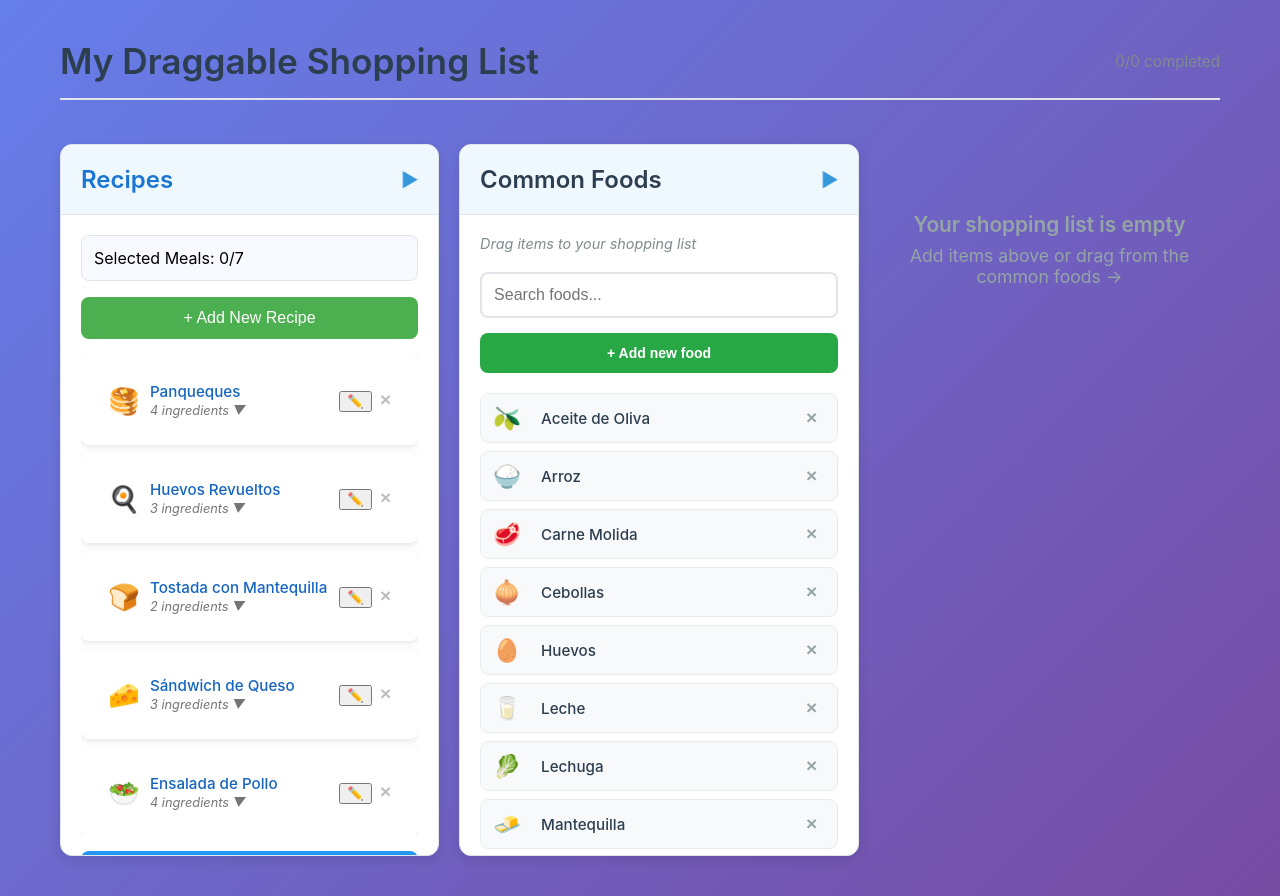
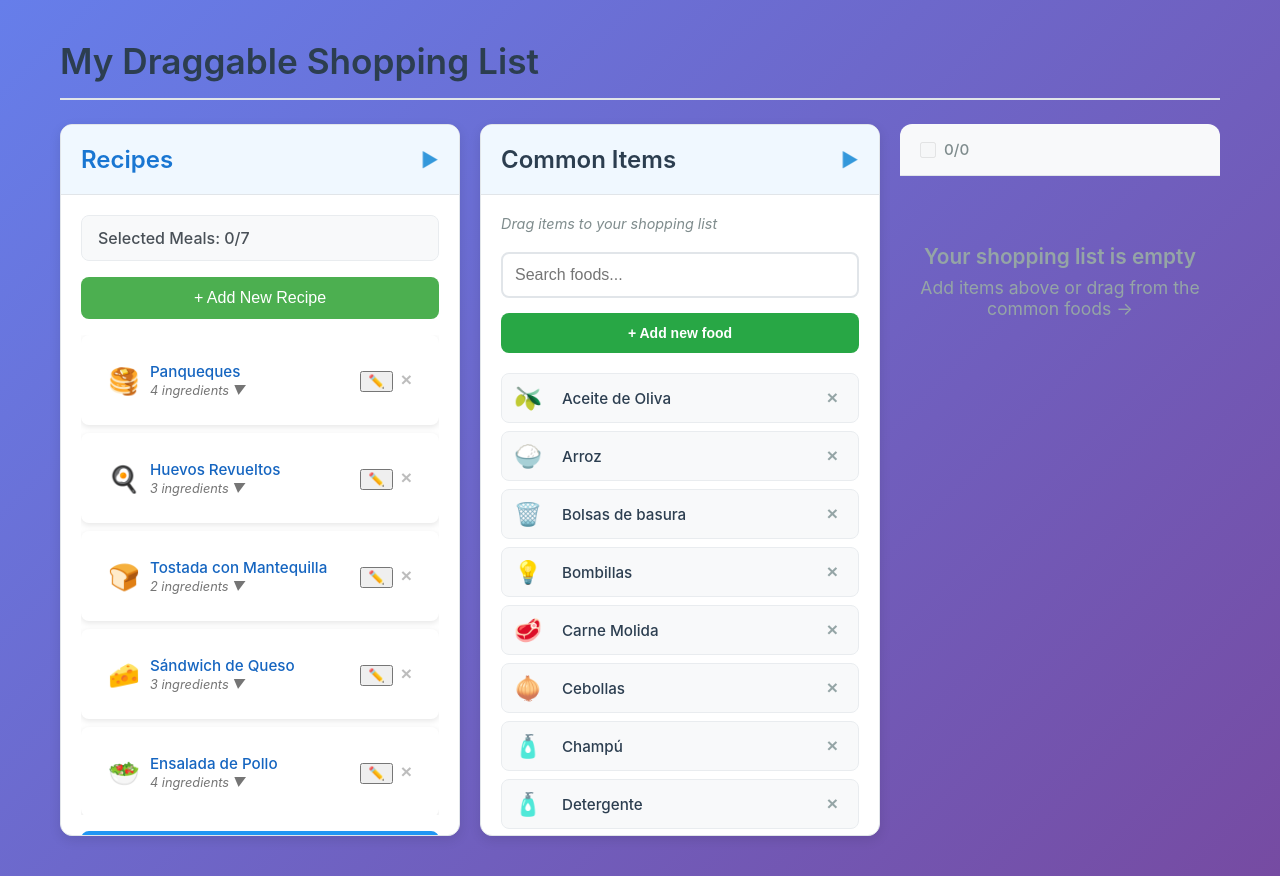
Before and after one commit to Kakalanp/ShopingListCalculator, a React (Create React App) app: page / in a window 1280 px wide. Built offline with nearby package versions, Linux system fonts and the light colour scheme.

Commit message:
bugfixing

```diff
--- a/src/components/AddNewFood.tsx
+++ b/src/components/AddNewFood.tsx
@@ -25,16 +25,22 @@ const AddNewFood: React.FC<AddNewFoodProps> = ({
   const [newFoodName, setNewFoodName] = useState('');
   const [newFoodEmoji, setNewFoodEmoji] = useState('🥘');
 
-  const addNewFood = (e: React.FormEvent) => {
-    e.preventDefault();
-    e.stopPropagation();
+  const addNewFood = (e?: React.FormEvent | React.MouseEvent) => {
+    if (e) {
+      e.preventDefault();
+      e.stopPropagation();
+
+    }
     if (newFoodName.trim()) {
       const newFood: FoodSupply = {
         id: `custom-${Date.now()}-${newFoodName.toLowerCase().replace(/\s+/g, '-')}`,
         name: newFoodName.trim(),
         emoji: newFoodEmoji || '🥘',
       };
-      onFoodsChange([...foods, newFood]);
+      // Use setTimeout to prevent re-render issues
+      setTimeout(() => {
+        onFoodsChange([...foods, newFood]);
+      }, 0);
       setNewFoodName('');
       setNewFoodEmoji('🥘');
       setIsAdding(false);
@@ -59,32 +65,58 @@ const AddNewFood: React.FC<AddNewFoodProps> = ({
   }
 
   return (
-    <div onClick={(e) => e.stopPropagation()}>
-      <form onSubmit={addNewFood} className={`add-food-form ${compact ? 'compact' : ''}`}>
+    <div onClick={(e) => {
+      e.stopPropagation();
+      e.preventDefault();
+    }}>
+      <div className={`add-food-form ${compact ? 'compact' : ''}`}>
         <div className="add-food-inputs">
           <input
             type="text"
             value={newFoodEmoji}
-            onChange={(e) => setNewFoodEmoji(e.target.value)}
+            onChange={(e) => {
+              e.stopPropagation();
+              setNewFoodEmoji(e.target.value);
+            }}
             className="food-emoji-input"
             placeholder="🥘"
             maxLength={2}
-            onClick={(e) => e.stopPropagation()}
+            onClick={(e) => {
+              e.stopPropagation();
+              e.preventDefault();
+            }}
           />
           <input
             type="text"
             value={newFoodName}
-            onChange={(e) => setNewFoodName(e.target.value)}
+            onChange={(e) => {
+              e.stopPropagation();
+              setNewFoodName(e.target.value);
+            }}
             placeholder={placeholder}
             className="food-name-input"
             autoFocus
-            onClick={(e) => e.stopPropagation()}
+            onClick={(e) => {
+              e.stopPropagation();
+              e.preventDefault();
+            }}
+            onKeyDown={(e) => {
+              e.stopPropagation();
+              if (e.key === 'Enter') {
+                e.preventDefault();
+                addNewFood(e);
+              }
+            }}
           />
           <button
-            type="submit"
+            type="button"
             className="save-food-btn"
             disabled={!newFoodName.trim()}
-            onClick={(e) => e.stopPropagation()}
+            onClick={(e) => {
+              e.stopPropagation();
+              e.preventDefault();
+              addNewFood(e);
+            }}
           >
             ✓
           </button>
@@ -93,13 +125,14 @@ const AddNewFood: React.FC<AddNewFoodProps> = ({
             className="cancel-food-btn"
             onClick={(e) => {
               e.stopPropagation();
+              e.preventDefault();
               handleCancel();
             }}
           >
             ×
           </button>
         </div>
-      </form>
+      </div>
     </div>
   );
 };
--- a/src/components/CommonFoodSupplies.tsx
+++ b/src/components/CommonFoodSupplies.tsx
@@ -46,7 +46,7 @@ const CommonFoodSupplies: React.FC<CommonFoodSuppliesProps> = ({ className, food
   return (
     <div className={`common-foods-container ${className || ''} ${isContainerCollapsed ? 'collapsed' : ''}`}>
       <div className="container-header" onClick={() => setIsContainerCollapsed(!isContainerCollapsed)}>
-        <h2>Common Foods</h2>
+        <h2>Common Items</h2>
         <span className={`container-expand-icon ${isContainerCollapsed ? '' : 'expanded'}`}>◀</span>
       </div>
 
--- a/src/components/RecipeList.css
+++ b/src/components/RecipeList.css
@@ -7,6 +7,7 @@
   border: 1px solid #e1e5e9;
   transition: all 0.3s ease;
   overflow: hidden;
+  width: 400px;
 }
 
 .recipe-container.collapsed {
@@ -383,11 +384,17 @@
 
 /* Selected meals counter */
 .selected-meals-counter {
+  background: #f8f9fa;
+  padding: 12px 16px;
+  border-radius: 8px;
   margin-bottom: 16px;
-  padding: 12px;
-  background: #f8f9ff;
-  border-radius: 8px;
-  border: 1px solid #e1e5e9;
+  font-weight: 500;
+  color: #495057;
+  border: 1px solid #e9ecef;
+  display: flex;
+  justify-content: space-between;
+  align-items: center;
+  gap: 12px;
 }
 
 .selected-meals-counter > div:first-child {
--- a/src/components/RecipeList.tsx
+++ b/src/components/RecipeList.tsx
@@ -14,7 +14,11 @@ interface RecipeListProps {
   rainbowColors: string[];
   foods: FoodSupply[];
   onFoodsChange: (foods: FoodSupply[]) => void;
+  onModalClose?: () => void;
   className?: string;
+  meals: Recipe[];
+  copyMealList: () => void;
+  copyMealsSuccess: boolean;
 }
 
 export interface FoodSupply {
@@ -31,7 +35,11 @@ const RecipeList: React.FC<RecipeListProps> = ({
   rainbowColors,
   foods,
   onFoodsChange,
-  className
+  onModalClose,
+  className,
+  meals,
+  copyMealList,
+  copyMealsSuccess
 }) => {
   const [isContainerCollapsed, setIsContainerCollapsed] = useState(false);
   const [copySuccess, setCopySuccess] = useState(false);
@@ -65,6 +73,10 @@ const RecipeList: React.FC<RecipeListProps> = ({
   const handleCloseModal = () => {
     setIsModalOpen(false);
     setEditingRecipe(null);
+    // Force refresh common foods when modal closes
+    if (onModalClose) {
+      onModalClose();
+    }
   };
 
   const toggleIngredients = (recipeId: string) => {
@@ -94,7 +106,16 @@ const RecipeList: React.FC<RecipeListProps> = ({
 
       <div className={`container-content ${isContainerCollapsed ? 'collapsed' : 'expanded'}`}>
         <div className="selected-meals-counter">
-          Selected Meals: {selectedRecipes.length}/7
+          <span>Selected Meals: {selectedRecipes.length}/7</span>
+          {meals.length > 0 && (
+            <button
+              className={`copy-btn ${copyMealsSuccess ? 'success' : ''}`}
+              onClick={copyMealList}
+              title={copyMealsSuccess ? 'Copied!' : 'Copy meal list to clipboard'}
+            >
+              {copyMealsSuccess ? '✓' : '🍽️'} Meals
+            </button>
+          )}
           {selectedRecipes.length > 0 && (
             <div className="selected-meals-preview">
               {selectedRecipes.map((recipeId, index) => {
--- a/src/components/RecipeModal.tsx
+++ b/src/components/RecipeModal.tsx
@@ -117,6 +117,12 @@ const RecipeModal: React.FC<RecipeModalProps> = ({
   };
 
   const handleBackdropClick = (e: React.MouseEvent) => {
+    // Don't close modal if there are any add-food forms open
+    const addFoodForms = document.querySelectorAll('.add-food-form');
+    if (addFoodForms.length > 0) {
+      return;
+    }
+
     if (e.target === e.currentTarget) {
       handleClose();
     }
--- a/src/components/ShoppingList.css
+++ b/src/components/ShoppingList.css
@@ -32,9 +32,74 @@
   gap: 16px;
 }
 
+.shopping-list-header {
+  background: #f8f9fa;
+  border-radius: 12px 12px 0 0;
+  padding: 16px 20px;
+  border-bottom: 1px solid #e1e5e9;
+  margin-bottom: 0;
+}
+
+.shopping-list-header .header-actions {
+  justify-content: space-between;
+  margin: 0;
+}
+
+.select-all-section {
+  display: flex;
+  align-items: center;
+}
+
+.select-all-label {
+  display: flex;
+  align-items: center;
+  gap: 8px;
+  cursor: pointer;
+  font-size: 0.95rem;
+  color: #555;
+  user-select: none;
+}
+
+.select-all-checkbox {
+  width: 16px;
+  height: 16px;
+  cursor: pointer;
+  margin: 0;
+}
+
+.select-all-checkbox:disabled {
+  cursor: not-allowed;
+  opacity: 0.5;
+}
+
+.item-count {
+  font-weight: 500;
+  color: #666;
+}
+
 .copy-buttons {
   display: flex;
   gap: 8px;
+  align-items: center;
+}
+
+.clear-completed-btn {
+  background: #dc3545;
+  border: none;
+  border-radius: 6px;
+  padding: 8px 12px;
+  color: white;
+  cursor: pointer;
+  font-size: 16px;
+  transition: all 0.2s ease;
+  display: flex;
+  align-items: center;
+  justify-content: center;
+}
+
+.clear-completed-btn:hover {
+  background: #c82333;
+  transform: translateY(-1px);
 }
 
 .stats {
--- a/src/components/ShoppingList.tsx
+++ b/src/components/ShoppingList.tsx
@@ -72,25 +72,23 @@ const ShoppingList: React.FC<ShoppingListProps> = ({ listName = 'My Shopping Lis
     '#8A2BE2'  // Violet
   ];
 
-  // Save to localStorage whenever foods or recipes change
-  useEffect(() => {
-    saveFoodsToStorage(foods);
-  }, [foods]);
-
-  useEffect(() => {
-    saveRecipesToStorage(recipes);
-  }, [recipes]);
+  // localStorage is now saved manually in change handlers to prevent scroll resets
 
   const handleFoodsChange = useCallback((newFoods: FoodSupply[]) => {
     setFoods(newFoods);
-    // Force re-render of drag context by triggering a state update
-    setItems(prev => [...prev]);
+    saveFoodsToStorage(newFoods);
   }, []);
 
   const handleRecipesChange = useCallback((newRecipes: Recipe[]) => {
     setRecipes(newRecipes);
-    // Force re-render of drag context by triggering a state update
-    setMeals(prev => [...prev]);
+    saveRecipesToStorage(newRecipes);
+  }, []);
+
+  const handleModalClose = useCallback(() => {
+    // Force refresh foods from localStorage when modal closes
+    // This ensures new foods added in modal are visible in CommonFoodSupplies
+    const refreshedFoods = loadFoodsFromStorage();
+    setFoods(refreshedFoods);
   }, []);
 
   const updateItem = useCallback((id: string, updates: Partial<ShoppingItem>) => {
@@ -112,6 +110,11 @@ const ShoppingList: React.FC<ShoppingListProps> = ({ listName = 'My Shopping Lis
   const clearCompleted = useCallback(() => {
     setItems(prev => prev.filter(item => !item.completed));
   }, []);
+
+  const toggleAllComplete = useCallback(() => {
+    const allCompleted = items.length > 0 && items.every(item => item.completed);
+    setItems(prev => prev.map(item => ({ ...item, completed: !allCompleted })));
+  }, [items]);
 
   const copyShoppingList = useCallback(async () => {
     const shoppingList = items
@@ -292,48 +295,9 @@ const ShoppingList: React.FC<ShoppingListProps> = ({ listName = 'My Shopping Lis
       <div className="main-content">
         <div className="header">
           <h1>{listName}</h1>
-          <div className="header-actions">
-            <div className="copy-buttons">
-              {meals.length > 0 && (
-                <button
-                  className={`copy-btn ${copyMealsSuccess ? 'success' : ''}`}
-                  onClick={copyMealList}
-                  title={copyMealsSuccess ? 'Copied!' : 'Copy meal list to clipboard'}
-                >
-                  {copyMealsSuccess ? '✓' : '🍽️'} Meals
-                </button>
-              )}
-              {items.length > 0 && (
-                <button
-                  className={`copy-btn ${copySuccess ? 'success' : ''}`}
-                  onClick={copyShoppingList}
-                  title={copySuccess ? 'Copied!' : 'Copy shopping list to clipboard'}
-                >
-                  {copySuccess ? '✓' : '📋'} Shopping
-                </button>
-              )}
-            </div>
-            <div className="stats">
-              <span className="item-count">{completedItems}/{items.length} completed</span>
-            </div>
-          </div>
         </div>
 
-        <div className="actions">
-          {items.some(item => item.completed) && (
-            <button
-              className="clear-completed-btn"
-              onClick={clearCompleted}
-            >
-              Clear Completed
-            </button>
-          )}
-        </div>
-
-        <DragDropContext
-        onDragEnd={onDragEnd}
-        key={`${foods.length}-${recipes.length}`}
-      >
+        <DragDropContext onDragEnd={onDragEnd}>
           <div className="lists-container">
             <div className="recipes-sidebar">
               <RecipeList
@@ -344,6 +308,10 @@ const ShoppingList: React.FC<ShoppingListProps> = ({ listName = 'My Shopping Lis
                 rainbowColors={rainbowColors}
                 foods={foods}
                 onFoodsChange={handleFoodsChange}
+                onModalClose={handleModalClose}
+                meals={meals}
+                copyMealList={copyMealList}
+                copyMealsSuccess={copyMealsSuccess}
               />
             </div>
 
@@ -352,6 +320,43 @@ const ShoppingList: React.FC<ShoppingListProps> = ({ listName = 'My Shopping Lis
             </div>
 
             <div className="shopping-list-section">
+              <div className="shopping-list-header">
+                <div className="header-actions">
+                  <div className="select-all-section">
+                    <label className="select-all-label">
+                      <input
+                        type="checkbox"
+                        checked={items.length > 0 && items.every(item => item.completed)}
+                        onChange={toggleAllComplete}
+                        disabled={items.length === 0}
+                        className="select-all-checkbox"
+                      />
+                      <span className="item-count">{completedItems}/{items.length}</span>
+                    </label>
+                  </div>
+                  <div className="copy-buttons">
+                    {items.some(item => item.completed) && (
+                      <button
+                        className="clear-completed-btn"
+                        onClick={clearCompleted}
+                        title="Clear completed items"
+                      >
+                        🗑️
+                      </button>
+                    )}
+                    {items.length > 0 && (
+                      <button
+                        className={`copy-btn ${copySuccess ? 'success' : ''}`}
+                        onClick={copyShoppingList}
+                        title={copySuccess ? 'Copied!' : 'Copy shopping list to clipboard'}
+                      >
+                        {copySuccess ? '✓' : '📋'} Shopping
+                      </button>
+                    )}
+                  </div>
+                </div>
+              </div>
+
               <Droppable droppableId="shopping-list">
                 {(provided, snapshot) => (
                   <div
--- a/src/data/common-foods.json
+++ b/src/data/common-foods.json
@@ -98,5 +98,75 @@
     "id": "olive-oil",
     "name": "Aceite de Oliva",
     "emoji": "🫒"
+  },
+  {
+    "id": "toilet-paper",
+    "name": "Papel higiénico",
+    "emoji": "🧻"
+  },
+  {
+    "id": "paper-towels",
+    "name": "Toallas de papel",
+    "emoji": "🧻"
+  },
+  {
+    "id": "aluminum-foil",
+    "name": "Papel aluminio",
+    "emoji": "📜"
+  },
+  {
+    "id": "plastic-wrap",
+    "name": "Papel film",
+    "emoji": "📱"
+  },
+  {
+    "id": "dish-soap",
+    "name": "Jabón para platos",
+    "emoji": "🧽"
+  },
+  {
+    "id": "laundry-detergent",
+    "name": "Detergente",
+    "emoji": "🧴"
+  },
+  {
+    "id": "shampoo",
+    "name": "Champú",
+    "emoji": "🧴"
+  },
+  {
+    "id": "toothpaste",
+    "name": "Pasta de dientes",
+    "emoji": "🦷"
+  },
+  {
+    "id": "tissues",
+    "name": "Pañuelos",
+    "emoji": "🤧"
+  },
+  {
+    "id": "trash-bags",
+    "name": "Bolsas de basura",
+    "emoji": "🗑️"
+  },
+  {
+    "id": "batteries",
+    "name": "Pilas",
+    "emoji": "🔋"
+  },
+  {
+    "id": "light-bulbs",
+    "name": "Bombillas",
+    "emoji": "💡"
+  },
+  {
+    "id": "cleaning-spray",
+    "name": "Spray limpiador",
+    "emoji": "�"
+  },
+  {
+    "id": "sponges",
+    "name": "Esponjas",
+    "emoji": "🧽"
   }
 ]
```
